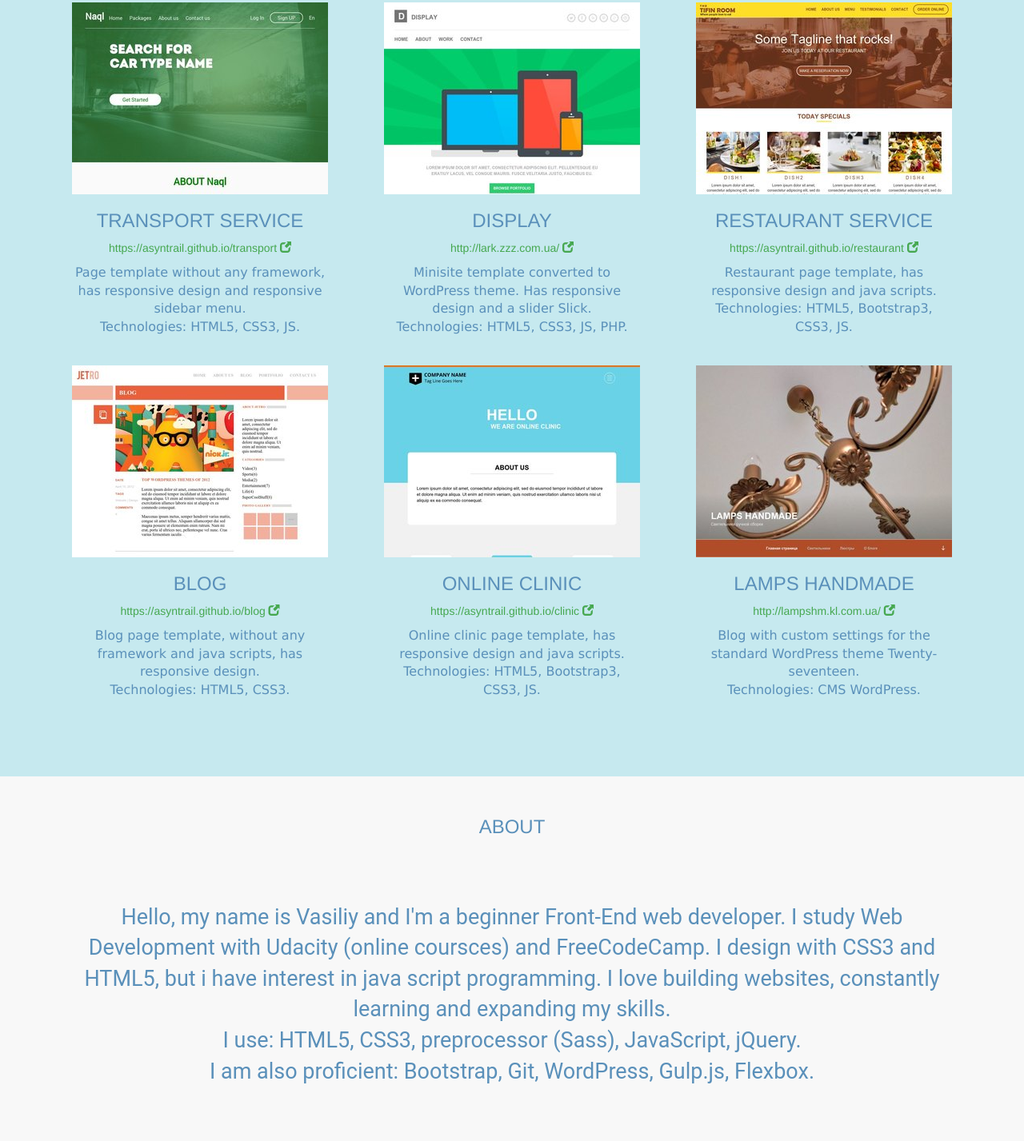
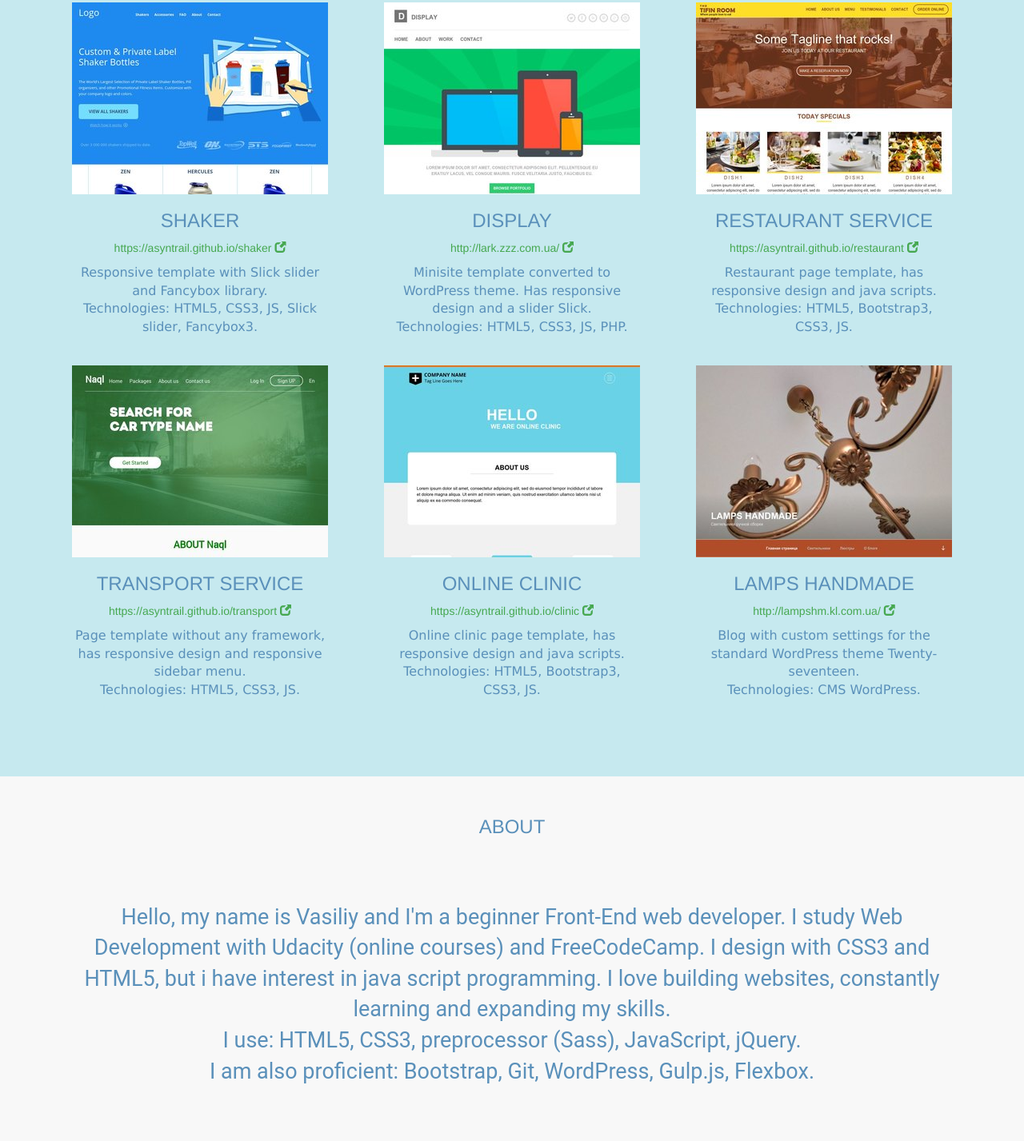
Before and after one commit to asyntrail/person, a plain HTML site: page index.html in a window 1280 px wide. Shown: the part 713-2140 px from the top of the page at 80% size. Drawn offline with Linux system fonts and the light colour scheme.

Commit message:
add new template

```diff
--- a/index.html
+++ b/index.html
@@ -79,11 +79,11 @@
                     <div class="col-md-4 col-sm-6">
                         <!-- begin col-content -->
                         <div class="col-content">
-                            <a href="https://asyntrail.github.io/transport" onclick="trackOutboundLink('https://asyntrail.github.io/transport'); return false;"><img class="img-responsive img-xs-center transform-animation" src="img/transport-thumb.jpg" alt="Transport page template"></a>
-                            <h3 class="text-uppercase">Transport service</h3>
-                            <a class="portfolio-link" href="https://asyntrail.github.io/transport/" onclick=" trackOutboundLink('https://asyntrail.github.io/transport'); return false;">https://asyntrail.github.io/transport <span class=" glyphicon glyphicon-new-window" aria-hidden="true"></span></a>
-                            <p class="portfolo-description">Page template without any framework, has responsive design and responsive sidebar menu.
-                                <br>Technologies: HTML5, CSS3, JS.</p>
+                            <a href="https://asyntrail.github.io/shaker" onclick="trackOutboundLink('https://asyntrail.github.io/shaker'); return false;"><img class="img-responsive img-xs-center transform-animation" src="img/shaker-thumb.jpg" alt="Shaker page template"></a>
+                            <h3 class="text-uppercase">Shaker</h3>
+                            <a class="portfolio-link" href="https://asyntrail.github.io/shaker" onclick=" trackOutboundLink('https://asyntrail.github.io/shaker'); return false;">https://asyntrail.github.io/shaker <span class=" glyphicon glyphicon-new-window" aria-hidden="true"></span></a>
+                            <p class="portfolo-description">Responsive template with Slick slider and Fancybox library.
+                                <br>Technologies: HTML5, CSS3, JS, Slick slider, Fancybox3.</p>
                         </div>
                         <!-- end col-content -->
                     </div>
@@ -118,11 +118,11 @@
                     <div class="col-md-4 col-sm-6">
                         <!-- begin col-content -->
                         <div class="col-content">
-                            <a href="https://asyntrail.github.io/blog" onclick="trackOutboundLink('https://asyntrail.github.io/blog'); return false;"><img class="img-responsive img-xs-center transform-animation" src="img/blog-thumb.jpg" alt="Blog page template"></a>
-                            <h3 class="text-uppercase">Blog</h3>
-                            <a class="portfolio-link" href="https://asyntrail.github.io/blog" onclick=" trackOutboundLink('https://asyntrail.github.io/blog'); return false;">https://asyntrail.github.io/blog <span class=" glyphicon glyphicon-new-window" aria-hidden="true"></span></a>
-                            <p class="portfolo-description">Blog page template, without any framework and java scripts, has responsive design.
-                                <br>Technologies: HTML5, CSS3.</p>
+                            <a href="https://asyntrail.github.io/transport" onclick="trackOutboundLink('https://asyntrail.github.io/transport'); return false;"><img class="img-responsive img-xs-center transform-animation" src="img/transport-thumb.jpg" alt="Transport page template"></a>
+                            <h3 class="text-uppercase">Transport service</h3>
+                            <a class="portfolio-link" href="https://asyntrail.github.io/transport/" onclick=" trackOutboundLink('https://asyntrail.github.io/transport'); return false;">https://asyntrail.github.io/transport <span class=" glyphicon glyphicon-new-window" aria-hidden="true"></span></a>
+                            <p class="portfolo-description">Page template without any framework, has responsive design and responsive sidebar menu.
+                                <br>Technologies: HTML5, CSS3, JS.</p>
                         </div>
                         <!-- end col-content -->
                     </div>
@@ -172,7 +172,7 @@
                 <div class="row">
                     <!-- begin col-sm-12 -->
                     <div class="col-sm-12">
-                        <p class="about-description">Hello, my name is Vasiliy and I'm a beginner Front-End web developer. I study Web Development with Udacity (online coursces) and FreeCodeCamp. I design with CSS3 and HTML5, but i have interest in java script programming. I love building websites, constantly learning and expanding my skills.
+                        <p class="about-description">Hello, my name is Vasiliy and I'm a beginner Front-End web developer. I study Web Development with Udacity (online courses) and FreeCodeCamp. I design with CSS3 and HTML5, but i have interest in java script programming. I love building websites, constantly learning and expanding my skills.
                             <br> I use: HTML5, CSS3, preprocessor (Sass), JavaScript, jQuery.
                             <br> I am also proficient: Bootstrap, Git, WordPress, Gulp.js, Flexbox.</p>
                     </div>
```
Also changed, not shown: img/blog-thumb.jpg (deleted), img/shaker-thumb.jpg (added).
